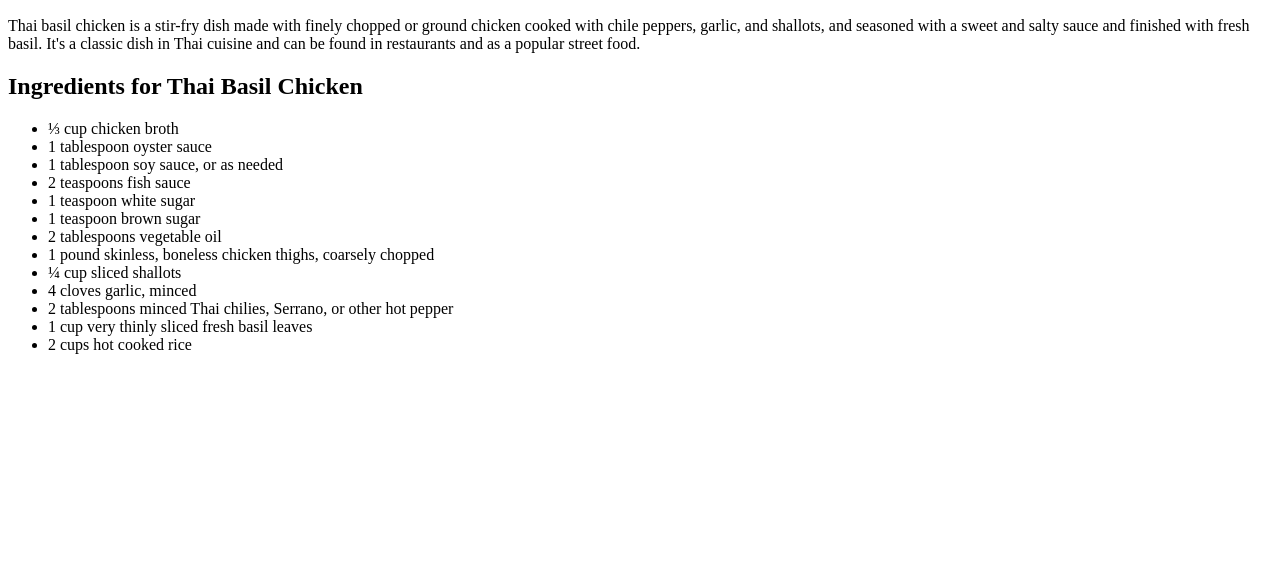
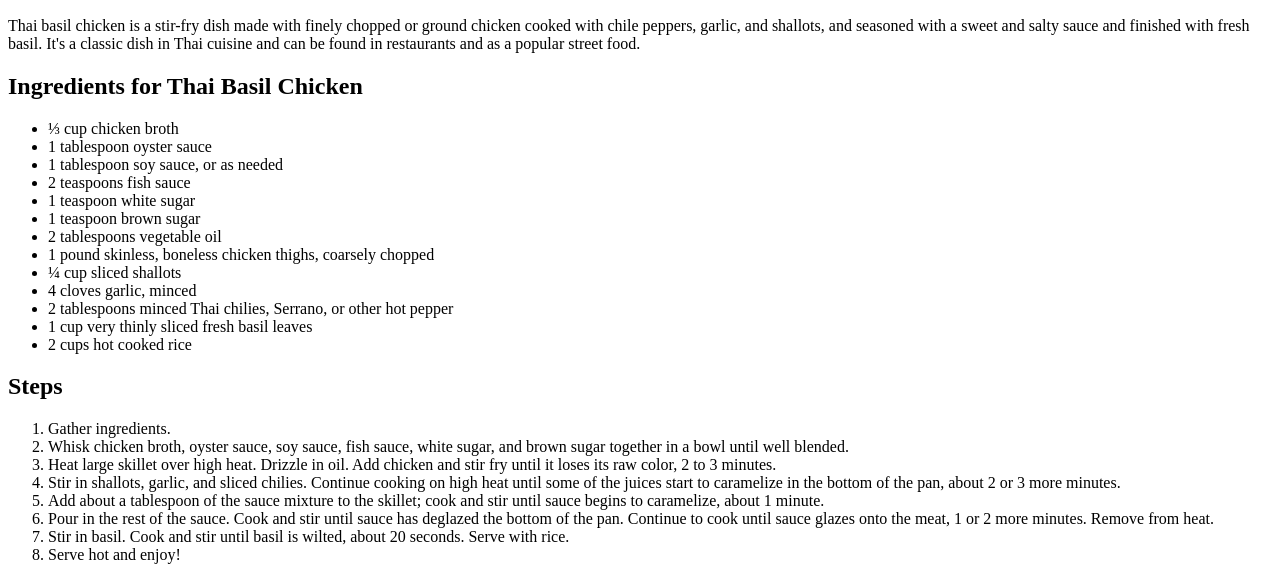
Before and after one commit to samirkhedri/odin-recipes, a plain HTML site: page recipes/spicy-thai-basil-chicken.html in a window 1280 px wide. Shown: the part 434-1014 px from the top of the page. Before the commit the page ends 804 px from the top, so only its background shows below. Drawn offline with Linux system fonts and the light colour scheme.

```diff
--- a/recipes/spicy-thai-basil-chicken.html
+++ b/recipes/spicy-thai-basil-chicken.html
@@ -2,7 +2,7 @@
 <html lang="en">
     <head>
         <meta charset="utf-8">
-        <title>Odin Recipes</title>
+        <title>Spicy Thai Basil Chicken</title>
     </head>
 
     <body>
@@ -29,6 +29,16 @@
                <li>2 cups hot cooked rice</li>
             </ul>
 
-
+        <h2>Steps</h2>
+            <ol>
+                <li>Gather ingredients.</li>
+                <li>Whisk chicken broth, oyster sauce, soy sauce, fish sauce, white sugar, and brown sugar together in a bowl until well blended.</li>
+                <li>Heat large skillet over high heat. Drizzle in oil. Add chicken and stir fry until it loses its raw color, 2 to 3 minutes.</li>
+                <li>Stir in shallots, garlic, and sliced chilies. Continue cooking on high heat until some of the juices start to caramelize in the bottom of the pan, about 2 or 3 more minutes.</li>
+                <li>Add about a tablespoon of the sauce mixture to the skillet; cook and stir until sauce begins to caramelize, about 1 minute.</li>
+                <li>Pour in the rest of the sauce. Cook and stir until sauce has deglazed the bottom of the pan. Continue to cook until sauce glazes onto the meat, 1 or 2 more minutes. Remove from heat.</li>
+                <li>Stir in basil. Cook and stir until basil is wilted, about 20 seconds. Serve with rice.</li>
+                <li>Serve hot and enjoy!</li>
+            </ol>
     </body>
 </html>
```
Also changed, not shown: recipes/pad-thai.html (+3 -4 lines).
